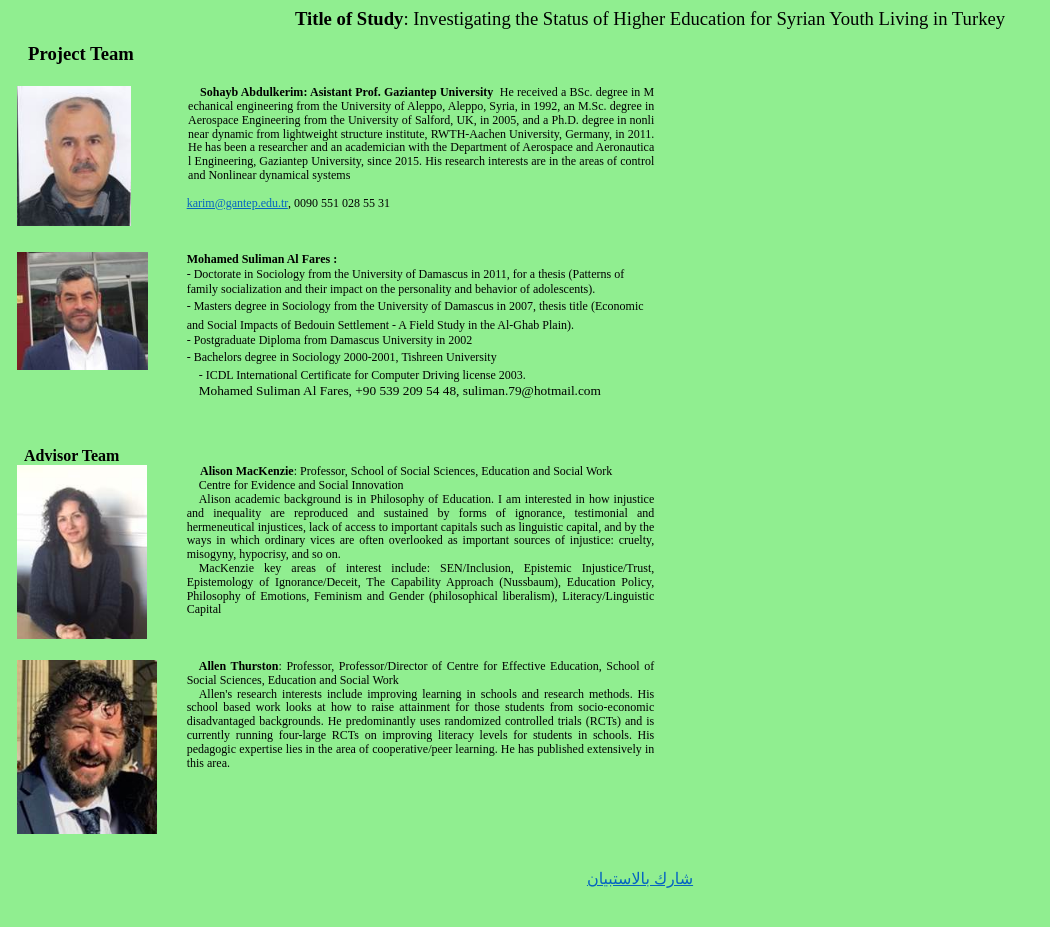
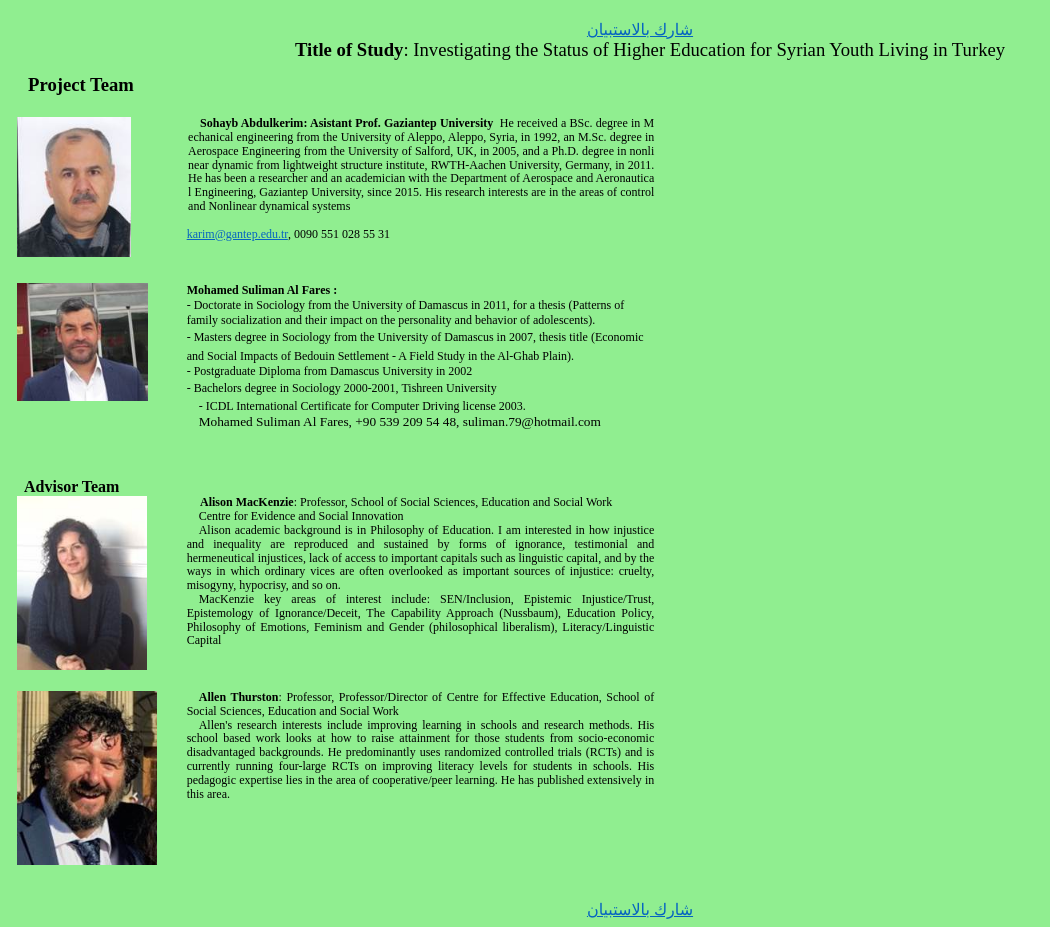
Before and after one commit to SAbdulkerim/TeamProject, a website: page src/index.html in a window 1280 px wide. Shown: the whole page, without its empty margins (0-1050 px from the left). Before the commit the page ends 896 px from the top, so only its background shows below. Drawn offline with Linux system fonts and the light colour scheme.

Commit message:
Update index.html

```diff
--- a/src/index.html
+++ b/src/index.html
@@ -834,6 +834,10 @@ table.MsoTableGrid
 <body lang=EN-US link="#0563C1" vlink="#954F72" style='tab-interval:36.0pt;
 word-wrap:break-word'>
 
+<div class="centered-link">
+    <a href="https://ee.kobotoolbox.org/x/PBXd1U0l">شارك بالاستبيان</a>
+</div>
+
 <div class=WordSection1>
 
 <p class=a align=center style='text-align:center;text-indent:14.0pt'><b><span
```
